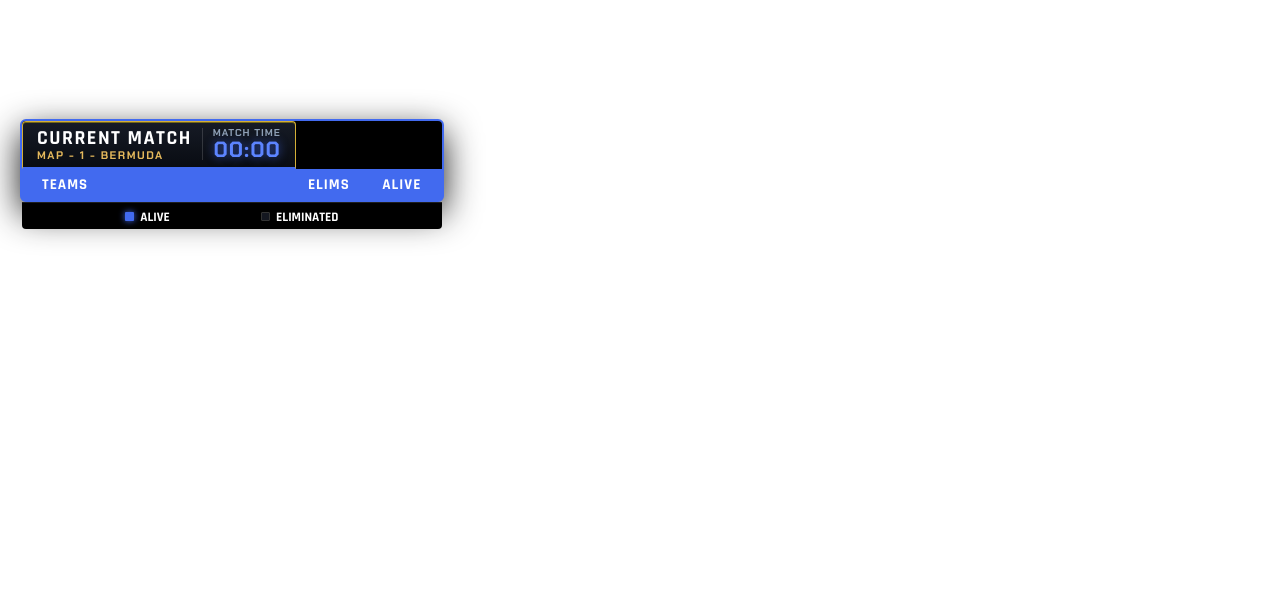
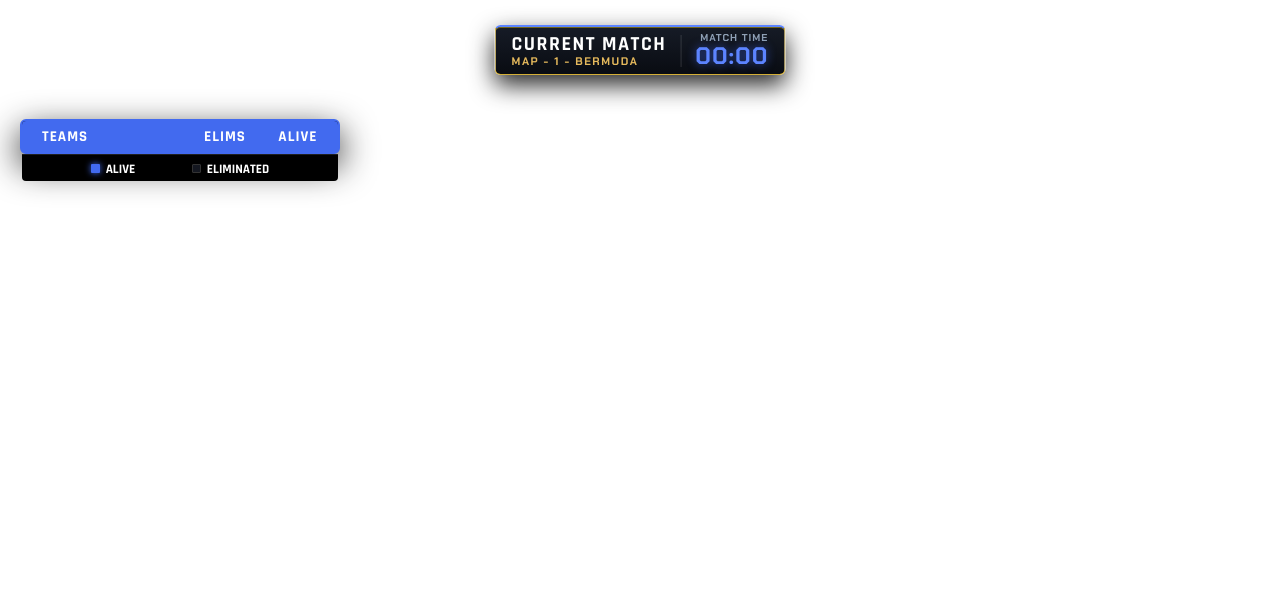
Before and after one commit to notxggs/leaderboard-scrimzone-nepal, a plain HTML site: page overlay.html in a window 1280 px wide. Shown: the top 612 px of the page. Drawn offline with Linux system fonts and the light colour scheme; no server answers.

Commit message:
Update overlay.html

```diff
--- a/overlay.html
+++ b/overlay.html
@@ -20,7 +20,80 @@
   }
 
   /* ----------------------------------------------------
-     1. LEFT DOCK: LEADERBOARD & ELIMINATION BANNER
+     1. SEPARATE STANDALONE HEADER: CURRENT MATCH & TIMER
+     (Located top-center: ready to Alt-crop cleanly in OBS)
+     ---------------------------------------------------- */
+  #match-timer-dock {
+    position: fixed;
+    top: 25px;
+    left: 50%;
+    transform: translateX(-50%);
+    background: linear-gradient(180deg, #161b26 0%, #090c12 100%);
+    border: 1.5px solid #d4af37;
+    border-top: 2px solid #5c84ff;
+    border-radius: 6px;
+    padding: 6px 16px;
+    box-shadow: 0 10px 25px rgba(0,0,0,0.85), inset 0 1px 0 rgba(255, 215, 0, 0.4);
+    display: flex;
+    align-items: center;
+    gap: 14px;
+    z-index: 1000;
+  }
+
+  .current-match-block {
+    display: flex;
+    flex-direction: column;
+    justify-content: center;
+    line-height: 1;
+  }
+  .match-main-title {
+    font-family: 'Rajdhani', sans-serif;
+    font-size: 20px;
+    font-weight: 800;
+    color: #ffffff;
+    letter-spacing: 1.5px;
+    text-transform: uppercase;
+  }
+  .match-sub-title {
+    font-family: 'Chakra Petch', sans-serif;
+    font-size: 11px;
+    font-weight: 700;
+    color: #e5b95c;
+    letter-spacing: 1.5px;
+    text-transform: uppercase;
+    margin-top: 2px;
+  }
+  .header-divider-line {
+    width: 1px;
+    height: 32px;
+    background: rgba(255, 255, 255, 0.15);
+  }
+  .timer-block {
+    display: flex;
+    flex-direction: column;
+    align-items: flex-end;
+    justify-content: center;
+    line-height: 1;
+  }
+  .timer-small-label {
+    font-family: 'Chakra Petch', sans-serif;
+    font-size: 10px;
+    font-weight: 700;
+    color: #8fa0b5;
+    letter-spacing: 1px;
+  }
+  .hud-timer-clock {
+    font-size: 24px;
+    font-weight: 800;
+    color: #5c84ff;
+    font-family: 'Chakra Petch', sans-serif;
+    letter-spacing: 1px;
+    text-shadow: 0 0 10px rgba(66, 106, 239, 0.7);
+    margin-top: 1px;
+  }
+
+  /* ----------------------------------------------------
+     2. LEFT DOCK: LEADERBOARD & ELIMINATION BANNER
      ---------------------------------------------------- */
   .broadcast-dock {
     position: fixed;
@@ -108,73 +181,6 @@
     border-radius: 6px;
     overflow: hidden;
     background: #000000;
-  }
-
-  /* OFFICIAL GOLD CURRENT MATCH & TIMER BAR (FROM REFERENCE IMAGE) */
-  .hud-timer-bar {
-    display: table-caption;
-    caption-side: top;
-    background: linear-gradient(180deg, #161b26 0%, #090c12 100%);
-    border: 1.5px solid #d4af37;
-    border-bottom: 2px solid #426aef;
-    border-radius: 4px 4px 0 0;
-    padding: 6px 14px;
-    box-shadow: inset 0 1px 0 rgba(255, 215, 0, 0.4), 0 4px 15px rgba(0, 0, 0, 0.8);
-    display: flex !important;
-    align-items: center;
-    justify-content: space-between;
-  }
-  .current-match-block {
-    display: flex;
-    flex-direction: column;
-    justify-content: center;
-    line-height: 1;
-  }
-  .match-main-title {
-    font-family: 'Rajdhani', sans-serif;
-    font-size: 20px;
-    font-weight: 800;
-    color: #ffffff;
-    letter-spacing: 1.5px;
-    text-transform: uppercase;
-  }
-  .match-sub-title {
-    font-family: 'Chakra Petch', sans-serif;
-    font-size: 11px;
-    font-weight: 700;
-    color: #e5b95c;
-    letter-spacing: 1.5px;
-    text-transform: uppercase;
-    margin-top: 2px;
-  }
-  .divider-line {
-    width: 1px;
-    height: 32px;
-    background: rgba(255, 255, 255, 0.15);
-    margin: 0 10px;
-  }
-  .timer-block {
-    display: flex;
-    flex-direction: column;
-    align-items: flex-end;
-    justify-content: center;
-    line-height: 1;
-  }
-  .timer-small-label {
-    font-family: 'Chakra Petch', sans-serif;
-    font-size: 10px;
-    font-weight: 700;
-    color: #8fa0b5;
-    letter-spacing: 1px;
-  }
-  .hud-timer-clock {
-    font-size: 22px;
-    font-weight: 800;
-    color: #5c84ff;
-    font-family: 'Chakra Petch', sans-serif;
-    letter-spacing: 1px;
-    text-shadow: 0 0 10px rgba(66, 106, 239, 0.7);
-    margin-top: 1px;
   }
 
   /* Table Header */
@@ -298,7 +304,7 @@
   .legend-box { width: 9px; height: 9px; border-radius: 1px; display: inline-block; }
 
   /* ----------------------------------------------------
-     2. BOTTOM-RIGHT OFFICIAL METALLIC SPECTATOR CARD
+     3. BOTTOM-RIGHT OFFICIAL METALLIC SPECTATOR CARD
      ---------------------------------------------------- */
   #official-spec-card {
     position: fixed !important;
@@ -422,7 +428,20 @@
     <source src="https://cdn.freesound.org/previews/381/381382_6142149-lq.mp3" type="audio/mpeg">
   </audio>
 
-  <!-- 1. LEFT LEADERBOARD DOCK -->
+  <!-- 1. STANDALONE CURRENT MATCH & TIMER DOCK (CENTER-TOP: CROP INDEPENDENTLY) -->
+  <div id="match-timer-dock">
+    <div class="current-match-block">
+      <div class="match-main-title">CURRENT MATCH</div>
+      <div class="match-sub-title" id="overlay-match-map">MAP - 1 - BERMUDA</div>
+    </div>
+    <div class="header-divider-line"></div>
+    <div class="timer-block">
+      <div class="timer-small-label">MATCH TIME</div>
+      <div class="hud-timer-clock" id="timer-display">00:00</div>
+    </div>
+  </div>
+
+  <!-- 2. LEFT LEADERBOARD DOCK -->
   <div class="broadcast-dock">
     <div id="elim-banner">
       <div class="skull-badge">☠</div>
@@ -434,19 +453,6 @@
     </div>
 
     <div class="hud-container">
-      <!-- Top Gold Match Bar -->
-      <div class="hud-timer-bar">
-        <div class="current-match-block">
-          <div class="match-main-title">CURRENT MATCH</div>
-          <div class="match-sub-title" id="overlay-match-map">MAP - 1 - BERMUDA</div>
-        </div>
-        <div class="divider-line"></div>
-        <div class="timer-block">
-          <div class="timer-small-label">MATCH TIME</div>
-          <div class="hud-timer-clock" id="timer-display">00:00</div>
-        </div>
-      </div>
-
       <div class="hud-header">
         <div class="col-teams">TEAMS</div>
         <div class="col-elims">ELIMS</div>
@@ -470,7 +476,7 @@
     </div>
   </div>
 
-  <!-- 2. BOTTOM-RIGHT TOURNAMENT SPECTATOR CARD -->
+  <!-- 3. BOTTOM-RIGHT TOURNAMENT SPECTATOR CARD -->
   <div id="official-spec-card">
     <div class="card-topbar">
       <span class="card-tourney-title">/// FFWS PRO TOURNAMENT ///</span>
```
